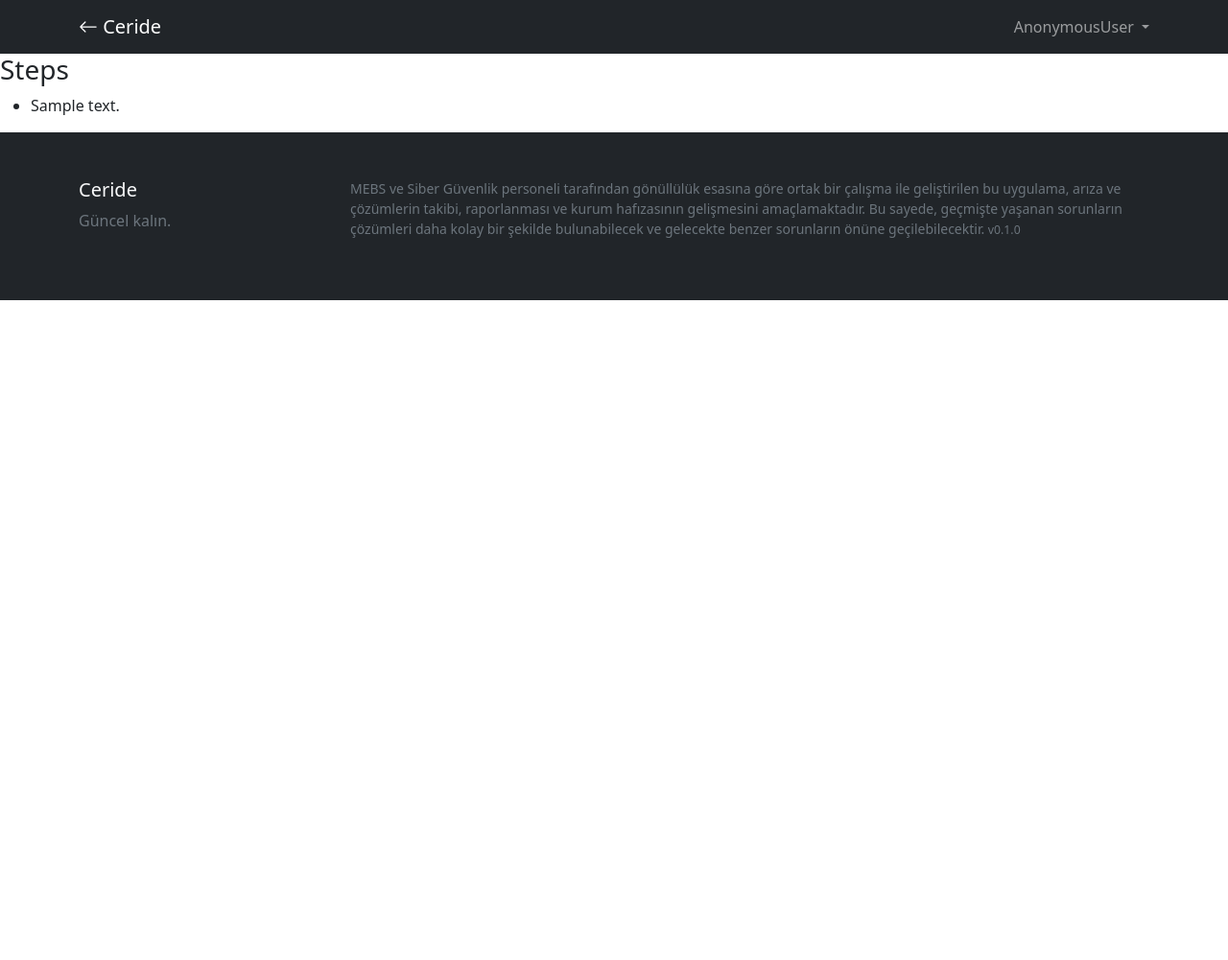
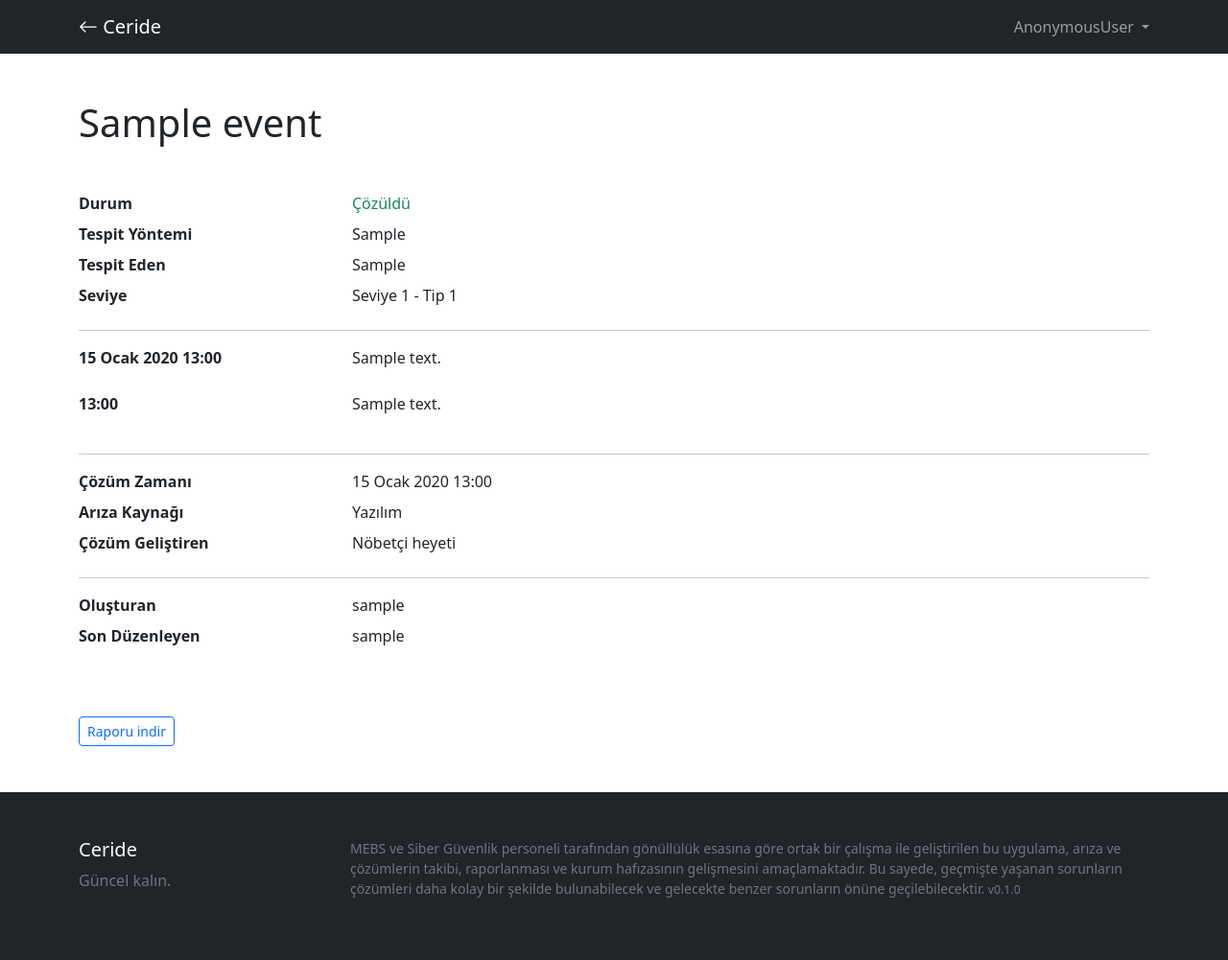
Before and after one commit to mcurvay/ceride, a Django app: page /1/ in a window 1280 px wide. Shown: the whole page at 96% size. Before the commit the page ends 313 px from the top, so only its background shows below. Run offline with Django 4.2, Linux system fonts and the light colour scheme; tables that the repository leaves empty hold one stand-in row (values such as "Sample post"); style sheets or scripts are compiled from the project's sources; parts of the project's set-up code (start-up, migrations or seed data) failed here and were passed over; some libraries are stand-ins or nearby versions.

Commit message:
detay sayfası eklendi

```diff
--- a/app/admin.py
+++ b/app/admin.py
@@ -12,7 +12,7 @@ class EventAdmin(admin.ModelAdmin):
     readonly_fields = ('created_by', 'created_at', 'updated_by', 'updated_at')
     fieldsets = [
         ('İlk Tespit', {'fields': ['title', 'description', 'dateTime', 'detection_method', 'detection_by', 'level', 'type']}),
-        ('Çözüm', {'fields': ['solved_at', 'source', 'solution_method']}),
+        ('Çözüm', {'fields': ['solved_at', 'source', 'solution_by']}),
         ('Kayıt Bilgileri', {'fields': ['created_by', 'created_at', 'updated_by', 'updated_at']})
         ]
     list_display = ('title', 'dateTime', 'solved_at')
--- a/app/models.py
+++ b/app/models.py
@@ -4,6 +4,7 @@ from django.db import models
 from django.contrib.auth.models import User
 
 # TODO: TextField veri girişlerinde markdown desteği eklenecek.
+# FIXME: Timezone ayarları düzeltilecek. 3 saat eklemek geçici çözüm.
 
 locale.setlocale(locale.LC_TIME, "tr_TR")
 
@@ -23,15 +24,15 @@ TYPE = [
     ]
 
 SOURCE = [
-    (1, 'Yazılım'),
-    (2, 'Donanım'),
-    (3, 'Altyapı'),
+    ('Yazılım', 'Yazılım'),
+    ('Donanım', 'Donanım'),
+    ('Konfigürasyon', 'Konfigürasyon'),
     ]
 
-SOLUTION = [
-    (1, 'Nöbetçi heyeti'),
-    (2, 'İlgili personel'),
-    (3, 'Firma Personeli')
+SOLUTIONBY = [
+    ('Nöbetçi heyeti', 'Nöbetçi heyeti'),
+    ('İlgili personel', 'İlgili personel'),
+    ('Firma Personeli', 'Firma Personeli')
     ]
 
 class Event(models.Model):
@@ -42,8 +43,8 @@ class Event(models.Model):
     detection_by = models.CharField('Tespit Eden', max_length=200, help_text='SOME Nöbetçi Heyeti')
     level = models.IntegerField("Seviye", choices=LEVEL, default=3)
     type = models.IntegerField("Tip", choices=TYPE, default=4)
-    source = models.IntegerField("Arıza Kaynağı", choices=SOURCE, null=True, blank=True)
-    solution_method = models.IntegerField("Çözüm Yöntemi", choices=SOLUTION, null=True, blank=True )
+    source = models.CharField("Arıza Kaynağı", choices=SOURCE, null=True, blank=True, max_length=15)
+    solution_by = models.CharField("Çözüm Geliştiren", choices=SOLUTIONBY, null=True, blank=True, max_length=20)
 
     solved_at = models.DateTimeField(
         'Çözüm Tarihi ve Saati', blank=True, null=True, default=None,
@@ -59,21 +60,21 @@ class Event(models.Model):
         return self.title
 
     def formatted_date(self):
-        # eğer bugün ise bugün yazdır
-        if self.dateTime.date() == datetime.now().date():
-            return 'Bugün'
-        # eğer dün ise dün yazdır
-        elif self.dateTime.date() == datetime.now().date() - timedelta(days=1):
-            return 'Dün'
-        # eğer bu hafta ise günü yazdır
-        elif self.dateTime.date() >= datetime.now().date() - timedelta(days=7):
-            return self.dateTime.strftime("%A")
-        # eğer bu yıl aynı ise yıl hariç yazdır
-        elif self.dateTime.year == datetime.now().year:
-            return self.dateTime.strftime("%d %B")
-        # eğer önceki yıllarda ise tarihi yazdır
+        dateTime = self.dateTime + timedelta(hours=3)
+        if dateTime.date() == datetime.now().date():
+            return 'Bugün ' + dateTime.strftime("%H:%M")
+        elif dateTime.date() == datetime.now().date() - timedelta(days=1):
+            return 'Dün ' + dateTime.strftime("%H:%M")
+        elif dateTime.date() >= datetime.now().date() - timedelta(days=7):
+            return dateTime.strftime("%A")
+        elif dateTime.year == datetime.now().year:
+            return dateTime.strftime("%d %B")
         else:
-            return self.dateTime.strftime("%d %B %Y")
+            return dateTime.strftime("%d %B %Y")
+
+    def is_today(self):
+        dateTime = self.dateTime + timedelta(hours=3)
+        return dateTime.date() == datetime.now().date()
 
     class Meta:
         verbose_name = 'Olay'
@@ -87,7 +88,15 @@ class Step(models.Model):
     dateTime = models.DateTimeField('İşlem Tarihi ve Saati', default=datetime.now)
 
     def __str__(self):
-        return self.dateTime.strftime("%H:%M - %d %B %y %A")
+        dateTime = self.dateTime + timedelta(hours=3)
+        return dateTime.strftime("%H:%M - %d %B %y %A")
+
+    def formatted_date(self):
+        dateTime = self.dateTime + timedelta(hours=3)
+        if self.dateTime.date() == self.event.dateTime.date():
+            return dateTime.strftime("%H:%M")
+        else:
+            return dateTime.strftime("%d %B %y - %H:%M")
 
     class Meta:
         verbose_name = 'Adım'
--- a/app/templates/detail.html
+++ b/app/templates/detail.html
@@ -3,7 +3,54 @@
 {% block title %}{{ event.title }}{% endblock title%}
 
 {% block content %}
-  {% if steps %}
+<section class="container-fluid py-5">
+  <article class="container">
+    <h1 class="display-6 mb-5">{{ event.title }}</h1>
+    <dl class="row">
+      <dt class="col-sm-3">Durum</dt>
+        {% if event.solved_at %}
+        <dd class="col-sm-9 text-success">Çözüldü</dd>
+        {% else %}
+        <dd class="col-sm-9 text-danger">Çözülmedi</dd>
+        {% endif %}
+      <dt class="col-sm-3">Tespit Yöntemi</dt>
+      <dd class="col-sm-9">{{ event.detection_method }}</dd>
+      <dt class="col-sm-3">Tespit Eden</dt>
+      <dd class="col-sm-9">{{ event.detection_by }}</dd>
+      <dt class="col-sm-3">Seviye</dt>
+      <dd class="col-sm-9">Seviye {{ event.level }} - Tip {{ event.type }}</dd>
+    </dl>
+    <hr>
+    <dl class="row">
+      <dt class="col-sm-3">{{ event.dateTime }}</dt>
+      <dd class="col-sm-9 mb-4">{{ event.description }}</dd>
+      {% for step in steps %}
+      <dt class="col-sm-3">{{ step.formatted_date }}</dt>
+      <dd class="col-sm-9 mb-4">{{ step.description }}</dd>
+      {% endfor %}
+    </dl>
+    <hr>
+    <dl class="row">
+      <dt class="col-sm-3">Çözüm Zamanı</dt>
+      <dd class="col-sm-9">{% if event.solved_at %}{{ event.solved_at }}{% else %}Çözülmedi{% endif %}</dd>
+      <dt class="col-sm-3">Arıza Kaynağı</dt>
+      <dd class="col-sm-9">{% if event.source %}{{ event.source }}{% else %}Tespit edilemedi{% endif %}</dd>
+      <dt class="col-sm-3">Çözüm Geliştiren</dt>
+      <dd class="col-sm-9">{% if event.solution_by %}{{ event.solution_by }}{% else %}Yok{% endif %}</dd>
+    </dl>
+    <hr>
+    <dl class="row">
+      <dt class="col-sm-3">Oluşturan</dt>
+      <dd class="col-sm-9">{{ event.created_by }}</dd>
+      <dt class="col-sm-3">Son Düzenleyen</dt>
+      <dd class="col-sm-9">{{ event.updated_by }}</dd>
+    </dl>
+    <a href="#" class="btn btn-sm btn-outline-primary mt-5">Raporu indir</a>
+  </article>
+</section>
+
+
+  {% comment %} {% if steps %}
     <div class="steps">
       <h3>Steps</h3>
       <ul>
@@ -16,5 +63,5 @@
     </div>
   {% else %}
     <p>No steps found</p>
-  {% endif %}
+  {% endif %} {% endcomment %}
 {% endblock content %}
--- a/templates/partials/_event_card.html
+++ b/templates/partials/_event_card.html
@@ -1,5 +1,5 @@
 <div class="col">
-  <div class="card {% if event.formatted_date == 'Bugün' %} border-primary {% else %} border-0 {% endif %} ">
+  <div class="card {% if event.is_today %}border-primary{% elif event.solved_at %}border-0{% else %}border-danger{% endif %} ">
     <div class="card-body">
       <p class="card-subtitle small text-muted">{{ event.formatted_date }}</p>
       <h5 class="card-title">{{ event.title | truncatechars:80 }}</h5>
```
